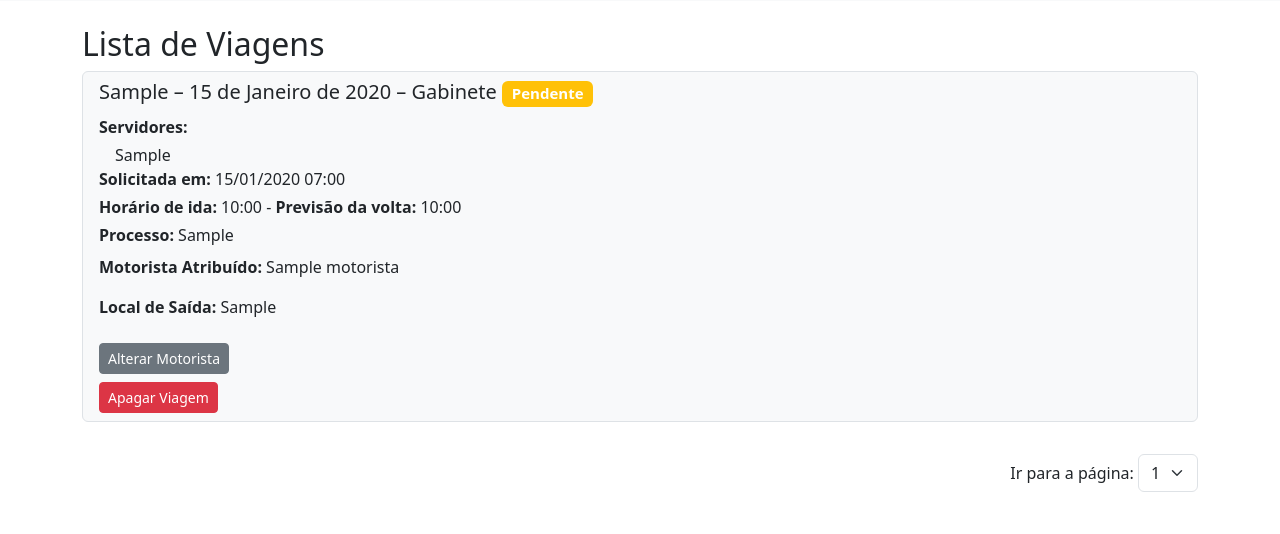
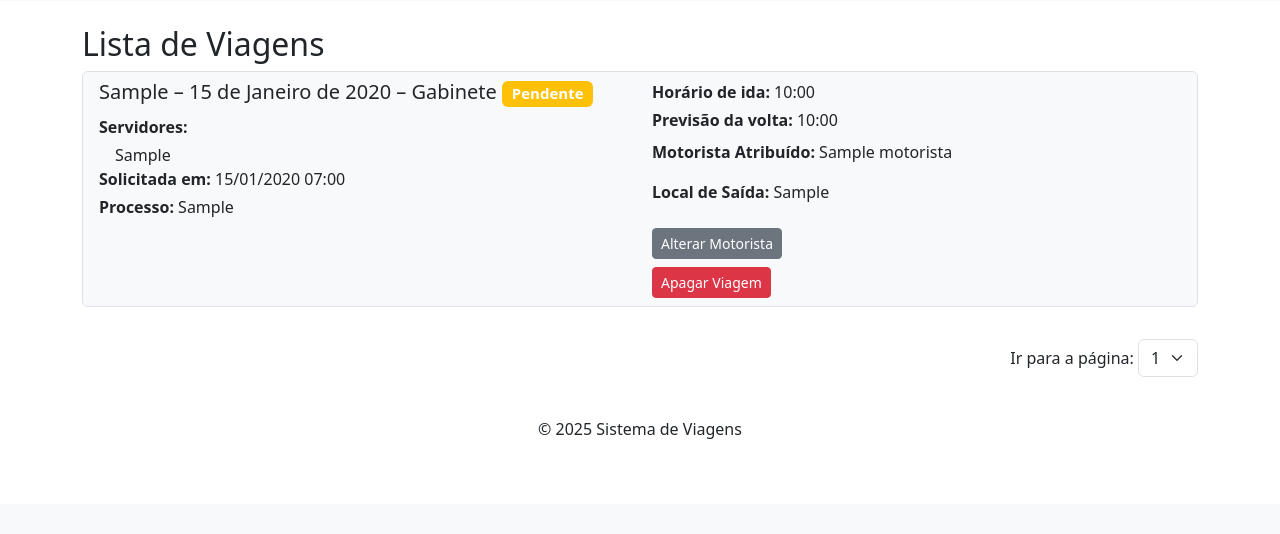
Before and after one commit to plmdsmatheus/Web-Semjidh-Viagens, a Django app: page /viagens/listar_viagens/ in a window 1280 px wide. Shown: the part 296-830 px from the top of the page. After the commit the page ends 735 px from the top, so only its background shows below. Run offline with Django 5.2, Linux system fonts and the light colour scheme; a user stored in the database is signed in; tables that the repository leaves empty hold one stand-in row (values such as "Sample post").

Commit message:
Design: implemented a new style in "listar_viagens"

```diff
--- a/semjidhapp/viagens/templates/viagens/listar_viagens.html
+++ b/semjidhapp/viagens/templates/viagens/listar_viagens.html
@@ -8,6 +8,9 @@
   <ul class="list-group">
     {% for viagem in page_obj %}
       <li class="list-group-item bg-light text-dark mb-3">
+        <div class="row">
+          <!-- Coluna da Esquerda -->
+          <div class="col-md-6">
             <h5>
               {{ viagem.destino }} – {{ viagem.data_ida }} – {{ viagem.setor }}
               {% if viagem.status == "Concluída" or viagem.status == "Atribuída" %}
@@ -27,12 +30,17 @@
             <p class="mb-1"><strong>Solicitada em:</strong> {{ viagem.criada_em|date:"d/m/Y H:i" }}</p>
 
             <p class="mb-1">
-          <strong>Horário de ida:</strong> {{ viagem.horario_ida|default:"Não definido" }} -
+              <strong>Processo:</strong> {{ viagem.processo|default:"Processo não informado" }}
+            </p>
+          </div>
+
+          <!-- Coluna da Direita -->
+          <div class="col-md-6">
+            <p class="mb-1">
+              <strong>Horário de ida:</strong> {{ viagem.horario_ida|default:"Não definido" }}
+            </p>
+            <p class="mb-1">
               <strong>Previsão da volta:</strong> {{ viagem.horario_volta|default:"Não definido" }}
-        </p>
-
-        <p class="mb-1">
-          <strong>Processo:</strong> {{ viagem.processo|default:"Processo não informado" }}
             </p>
 
             {% if viagem.motorista %}
@@ -54,6 +62,8 @@
               {% csrf_token %}
               <button type="submit" class="btn btn-danger btn-sm">Apagar Viagem</button>
             </form>
+          </div>
+        </div>
       </li>
     {% endfor %}
   </ul>
```
Lines whose indentation alone changed are shown as unchanged.
